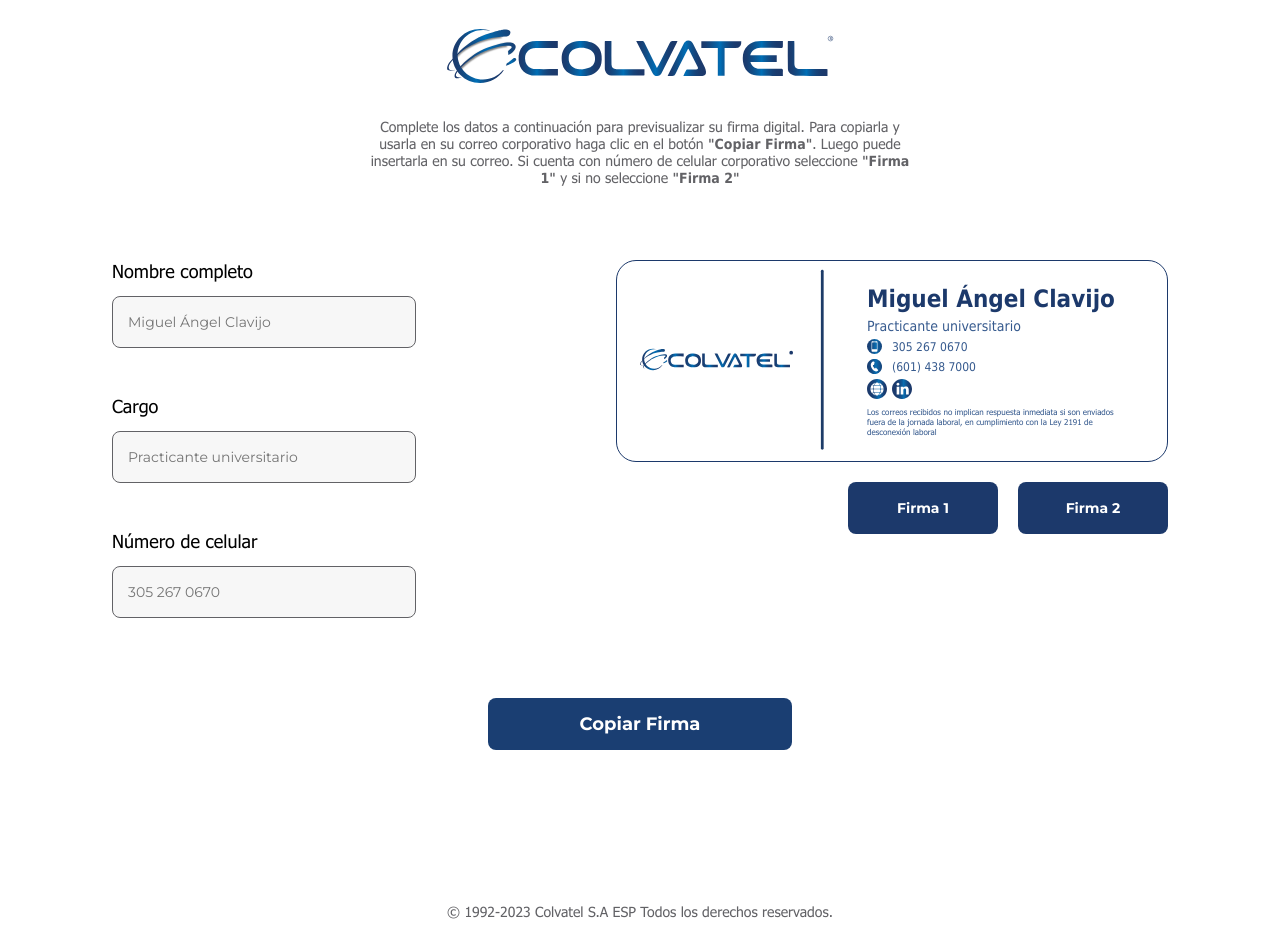
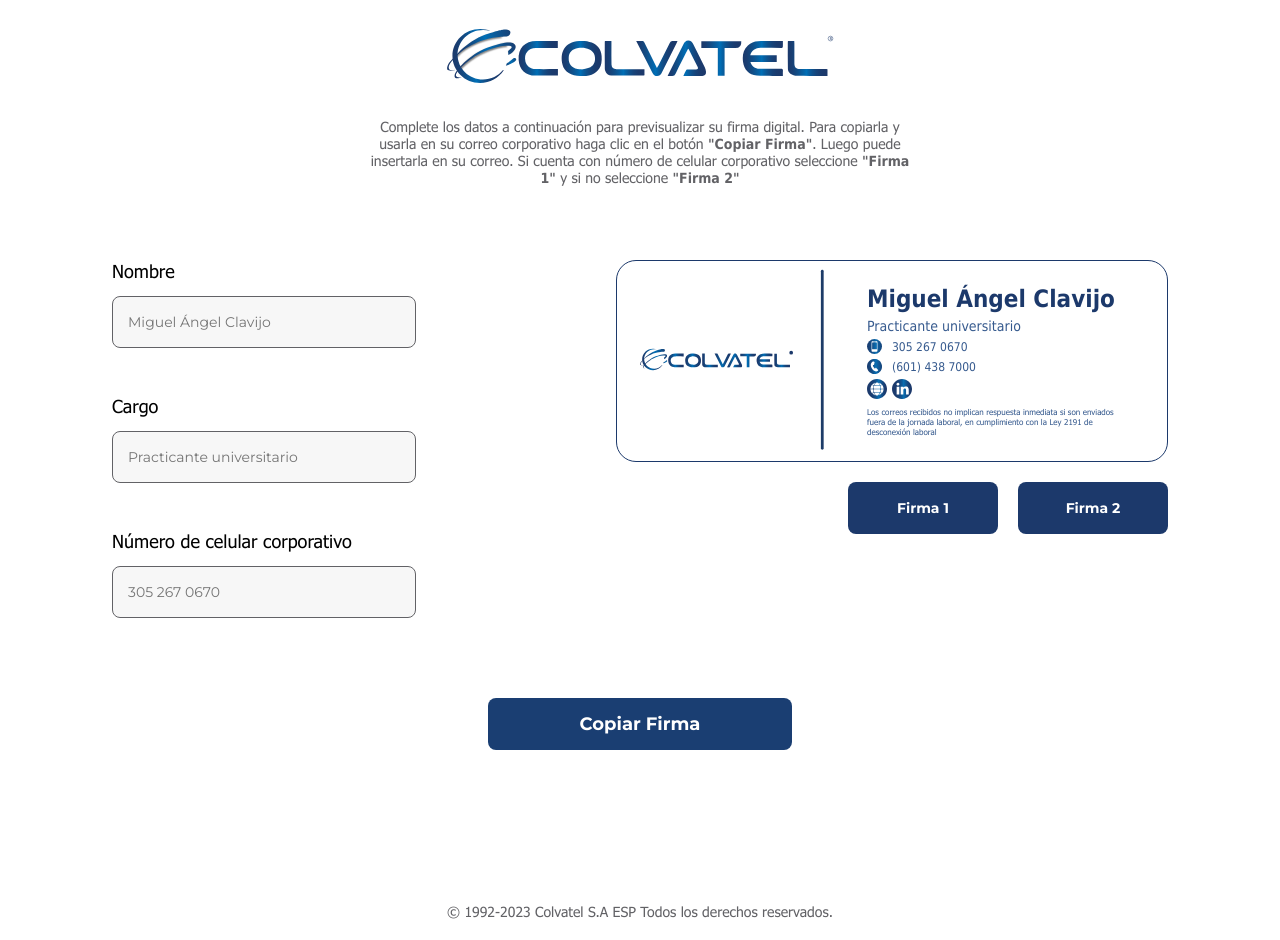
Before and after one commit to MiguelAngelClavijo/Signature_APP, a React app: page / in a window 1280 px wide. Built offline with nearby package versions, Linux system fonts and the light colour scheme.

Commit message:
[FIX] Icons tel

```diff
--- a/src/components/Preview.jsx
+++ b/src/components/Preview.jsx
@@ -38,7 +38,7 @@ const Preview = ({ textProp, seleccionarFirma }) => {
     });
     let fullname = "";
     for (var i = 0; i < upperChar.length; i++) {
-      fullname = fullname + " " + upperChar[i];
+      fullname = fullname + " " + upperChar[i] || labelPropInfo[0].placeholder;
     }
     return fullname;
   };
--- a/src/data_files/data.js
+++ b/src/data_files/data.js
@@ -1,7 +1,7 @@
 export const labelPropInfo = [
     {
         id: 1,
-        text: "Nombre completo",
+        text: "Nombre",
         idName: "GET-name",
         name: "name",
         placeholder: "Miguel Ángel Clavijo",
@@ -15,7 +15,7 @@ export const labelPropInfo = [
     },
     {
         id: 3,
-        text: "Número de celular",
+        text: "Número de celular corporativo",
         idName: "GET-tel",
         name: "tel",
         placeholder: "305 267 0670",
```
